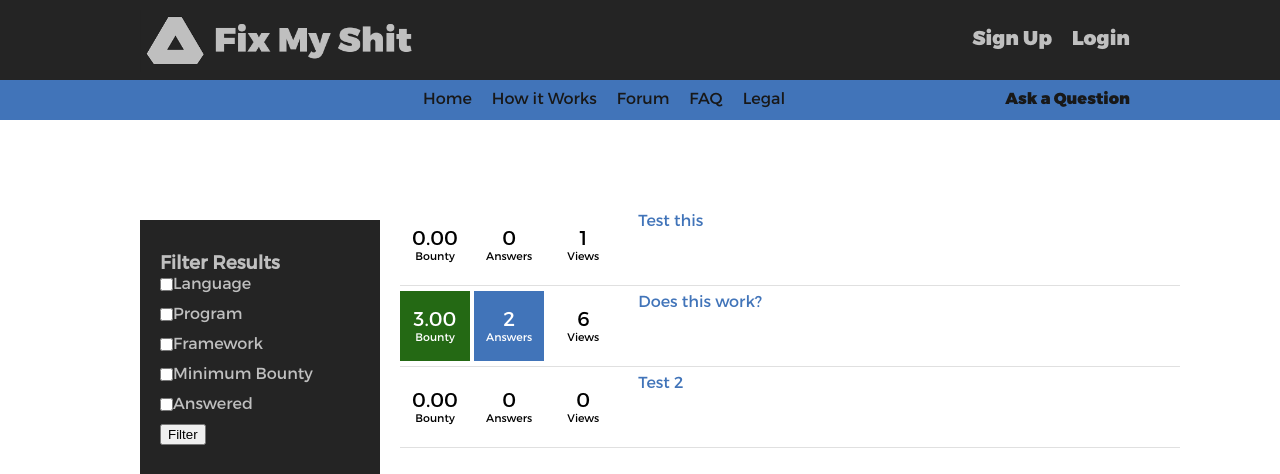
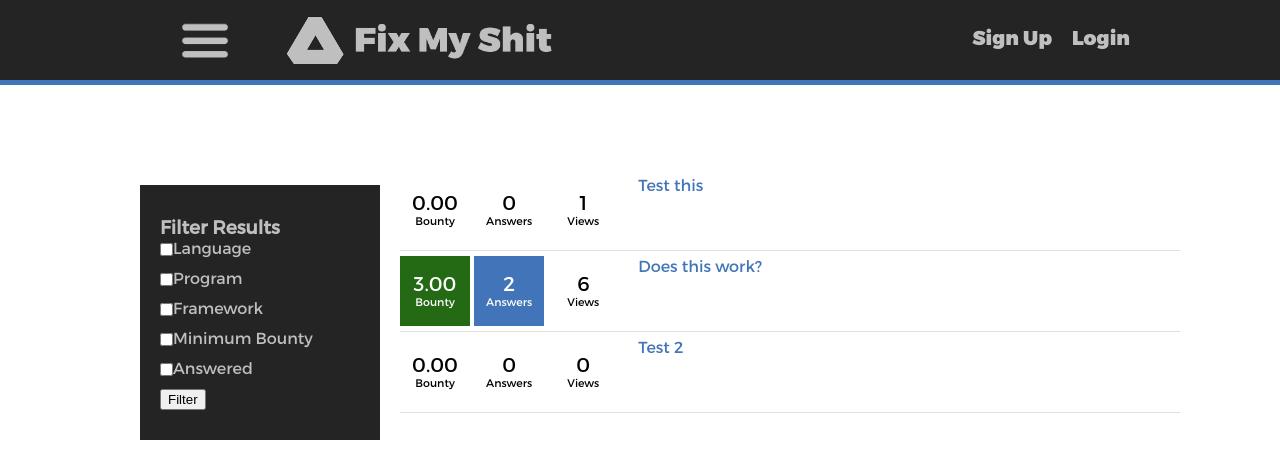
Before and after one commit to Regalith/DMC, a Django app: page / in a window 1280 px wide. Shown: the top 474 px of the page. Run offline with Django 3.2, Linux system fonts and the light colour scheme; data comes from the database, SQL or seed files in the repository; both versions use the stored data as it was after the commit.

Commit message:
Added better menu

```diff
--- /dev/null
+++ b/fixMyShit/QA/static/QA/css/dropDownMenu.css
@@ -0,0 +1,96 @@
+#dropDownIcon
+{
+    padding:15px 0px 0px 0px;
+    width:50px;
+    height:50px;
+}
+
+#dropDownMenu
+{
+    position:relative;
+    width:100px;
+    height:100px;
+}
+
+ul#dropDownMenu
+{
+    margin:0px auto;
+    position: relative;
+    float:left;
+}
+
+ul#dropDownMenu li
+{
+    display:inline;
+    font-size:16px;
+    font-weight:bold;
+    margin: 0px;
+    padding: 0px;
+    float: left;
+}
+
+ul#dropDownMenu ul, ul#dropDownMenu ul li ul {
+
+    list-style: none;
+    margin: 0;
+    padding: 0;
+    visibility:hidden;
+    position: absolute;
+    z-index: 99999;
+    width:180px;
+    background:#f8f8f8;
+    box-shadow:0 2px 2px -1px rgba(0, 0, 0, 0.055);
+    opacity:0;
+
+    -webkit-transition:opacity 0.2s linear, visibility 0.2s linear; ///* Chrome &amp; Safari*/
+    -moz-transition:opacity 0.2s linear, visibility 0.2s linear; // /*Mozilla Firefox*/
+    -o-transition:opacity 0.2s linear, visibility 0.2s linear; // /* Opera */
+    transition:opacity 0.2s linear, visibility 0.2s linear;
+}
+
+ul#dropDownMenu li a:hover
+{
+    background:#f8f8f8;
+    color:#282828;
+
+}
+
+ul#dropDownMenu li:hover > ul
+{
+    visibility:visible;
+    opacity:1;
+}
+
+ul#dropDownMenu ul li
+{
+    clear:both;
+    width:100%;
+    border:0 none;
+}
+ul#dropDownMenu ul li a
+{
+    background:none;
+    padding:7px 15px;
+    color:#616161;
+    text-shadow:1px 1px 0px #fff;
+    text-decoration:none;
+    display:inline-block;
+    border:0 none;
+    float:left;
+    clear:both;
+    width:150px;
+}
+ul#dropDownMenu li a.first
+{
+    border-left: 0 none;
+    width:100px;
+    height:100px;
+}
+ul#dropDownMenu li a.first:hover
+{
+    background-color:rgba(0,0,0,0);
+}
+ul#dropDownMenu li a.last
+{
+    border-right: 0 none;
+}
--- a/fixMyShit/QA/static/QA/css/navBar.css
+++ b/fixMyShit/QA/static/QA/css/navBar.css
@@ -17,7 +17,7 @@
 #navBarBottom
 {
     background:#4174b9;
-    height:40px;
+    height:5px;
 }
 
 .barContainer
--- a/fixMyShit/QA/templates/QA/index.html
+++ b/fixMyShit/QA/templates/QA/index.html
@@ -5,7 +5,7 @@
     <link rel="stylesheet" type="text/css" href="{% static "QA/css/style.css" %}" />
     <link rel="stylesheet" type="text/css" href="{% static "QA/css/navBar.css" %}" />
     <link rel="stylesheet" type="text/css" href="{% static "QA/css/filters.css" %}" />
-
+    <link rel="stylesheet" type="text/css" href="{% static "QA/css/dropDownMenu.css" %}" />
     <meta charset="UTF-8">
     <title>Fix My Shit</title>
 
@@ -58,6 +58,23 @@
     <div class="navBar">
         <div id="navBarTop" class="navBar">
             <div class="barContainer">
+                <nav id="nav">
+                    <ul id="dropDownMenu">
+                        <li><a href="#" class="first" > <img id="dropDownIcon" src="{% static "QA/img/menu.png" %}"></a>
+                            <ul>
+                                <li><a href="{% url 'QA:index' %}">Home</a></li>
+                                <li><a href="#">How It Works</a></li>
+                                <li><a href="#">Forum</a></li>
+                                <li><a href="#">Terms of Service</a></li>
+                                <li><a href="#" class="last">FAQ</a></li>
+                            </ul>
+                        </li>
+
+
+                    </ul>
+                </nav>
+
+
                 <img src="{% static "QA/img/logoTitle.png" %}"alt="Logo" id="logo" height="62" width="300" style="float:left;">
 
                 <a class="barLink topLink" href="{% url 'QA:ask_question' %}">Login</a>
@@ -65,17 +82,6 @@
             </div>
         </div>
         <div id="navBarBottom" class="navBar">
-            <div class="barContainer">
-                <a class="barLink bottomLink" href="{% url 'QA:ask_question' %}">Ask a Question</a>
-                <div id="linkContainer">
-                    <a class="barLink bottomLink" href="{% url 'QA:ask_question' %}">Legal</a>
-                    <a class="barLink bottomLink" href="{% url 'QA:ask_question' %}">FAQ</a>
-                    <a class="barLink bottomLink" href="{% url 'QA:ask_question' %}">Forum</a>
-                    <a class="barLink bottomLink" href="{% url 'QA:ask_question' %}">How it Works</a>
-                    <a class="barLink bottomLink" href="{% url 'QA:index' %}">Home </a>
-                </div>
-
-            </div>
         </div>
     </div>
     {% endblock navBar %}
--- a/fixMyShit/QA/views.py
+++ b/fixMyShit/QA/views.py
@@ -155,24 +155,6 @@ def detail(request, question_id):
     question.save()
     return render(request, 'QA/question.html', {'question': question})
 
-def index(request):
-    question_list = Question.objects.order_by('-modified')[:15]
-    paginator = Paginator(question_list, 25) # Show 25 contacts per page
-
-    page = request.GET.get('page')
-
-    try:
-        latest_question_list = paginator.page(page)
-    except PageNotAnInteger:
-        # If page is not an integer, deliver first page.
-        latest_question_list = paginator.page(1)
-    except EmptyPage:
-        # If page is out of range (e.g. 9999), deliver last page of results.
-        latest_question_list = paginator.page(paginator.num_pages)
-
-    context = {'latest_question_list': latest_question_list}
-    return render(request, 'QA/index.html', context)
-
 
 def ask_question(request):
     if request.method == 'POST':
```
Also changed, not shown: Mockups/mockup1.png (deleted), fixMyShit/QA/static/QA/img/menu.png (added), fixMyShit/db.sqlite3, 11 other files.
